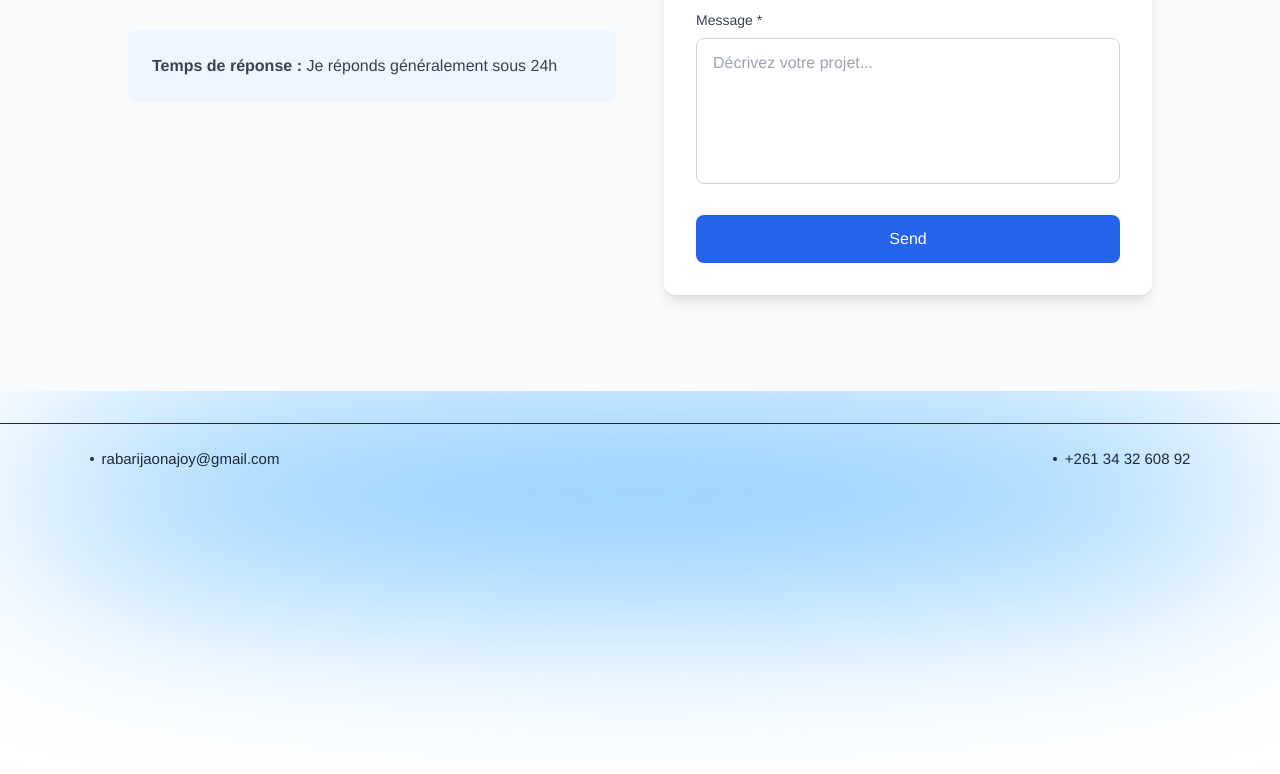
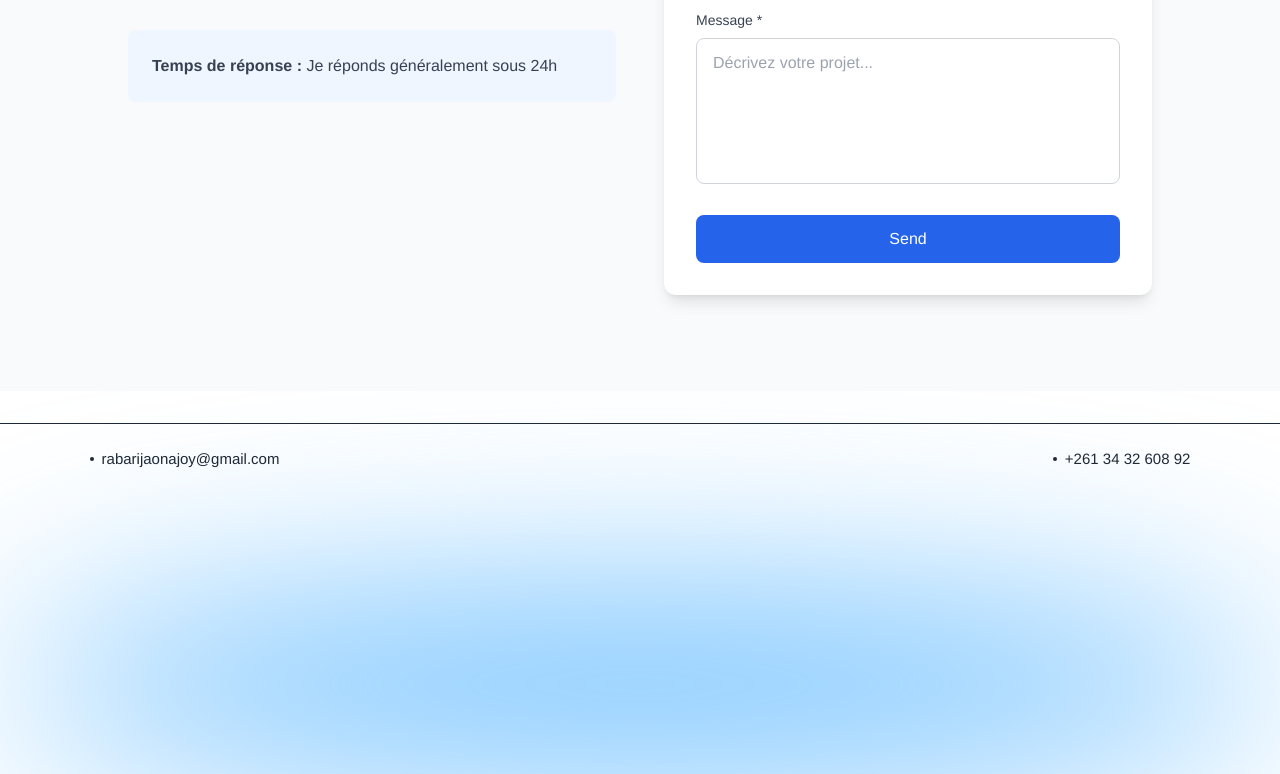
Before and after one commit to rabarijoy/portfolio, a Next.js app: page /en in a window 1280 px wide. Shown: the part 7772-8546 px from the top of the page. Before the commit the page ends 8356 px from the top, so only its background shows below. Built offline with nearby package versions, Linux system fonts and the light colour scheme.

Commit message:
fix(footer): adjust ellipse position and enable overflow visible
- Move ellipse further down (translate-y 80% instead of 50%)
- Add overflow-visible to footer and main elements
- Increase footer padding-bottom to give space for ellipse
- Ensure ellipse can overflow container boundaries

```diff
--- a/app/[locale]/page.tsx
+++ b/app/[locale]/page.tsx
@@ -13,7 +13,7 @@ export default function HomePage() {
   return (
     <>
       <Header />
-      <main>
+      <main className="overflow-visible">
         <Hero />
         <About />
         <Timeline />
--- a/components/Footer.tsx
+++ b/components/Footer.tsx
@@ -3,7 +3,7 @@
 export function Footer() {
 
   return (
-    <footer className="relative mt-8 pt-6 pb-6 border-t border-gray-800 font-helvetica">
+    <footer className="relative mt-8 pt-6 pb-32 md:pb-40 border-t border-gray-800 font-helvetica overflow-visible">
       <div className="max-w-screen-2xl mx-auto px-[6vw] lg:px-[7vw]">
         <div className="flex flex-col md:flex-row justify-between items-center md:items-center gap-4 text-center md:text-left text-[14px] md:text-[15px] text-gray-800">
           <div className="flex items-center gap-2">
@@ -30,7 +30,7 @@ export function Footer() {
 
       {/* Ellipse bleue floue en bas */}
       <div
-        className="absolute bottom-0 left-0 w-full h-[140px] md:h-[180px] bg-blue-accent rounded-full transform translate-y-1/2 blur-[100px] z-[-1] will-change-[filter]"
+        className="absolute bottom-0 left-0 w-full h-[140px] md:h-[180px] bg-blue-accent rounded-full transform translate-y-[80%] blur-[100px] z-[-1] will-change-[filter] overflow-visible"
         style={{ borderRadius: '100%' }}
       />
     </footer>
```
